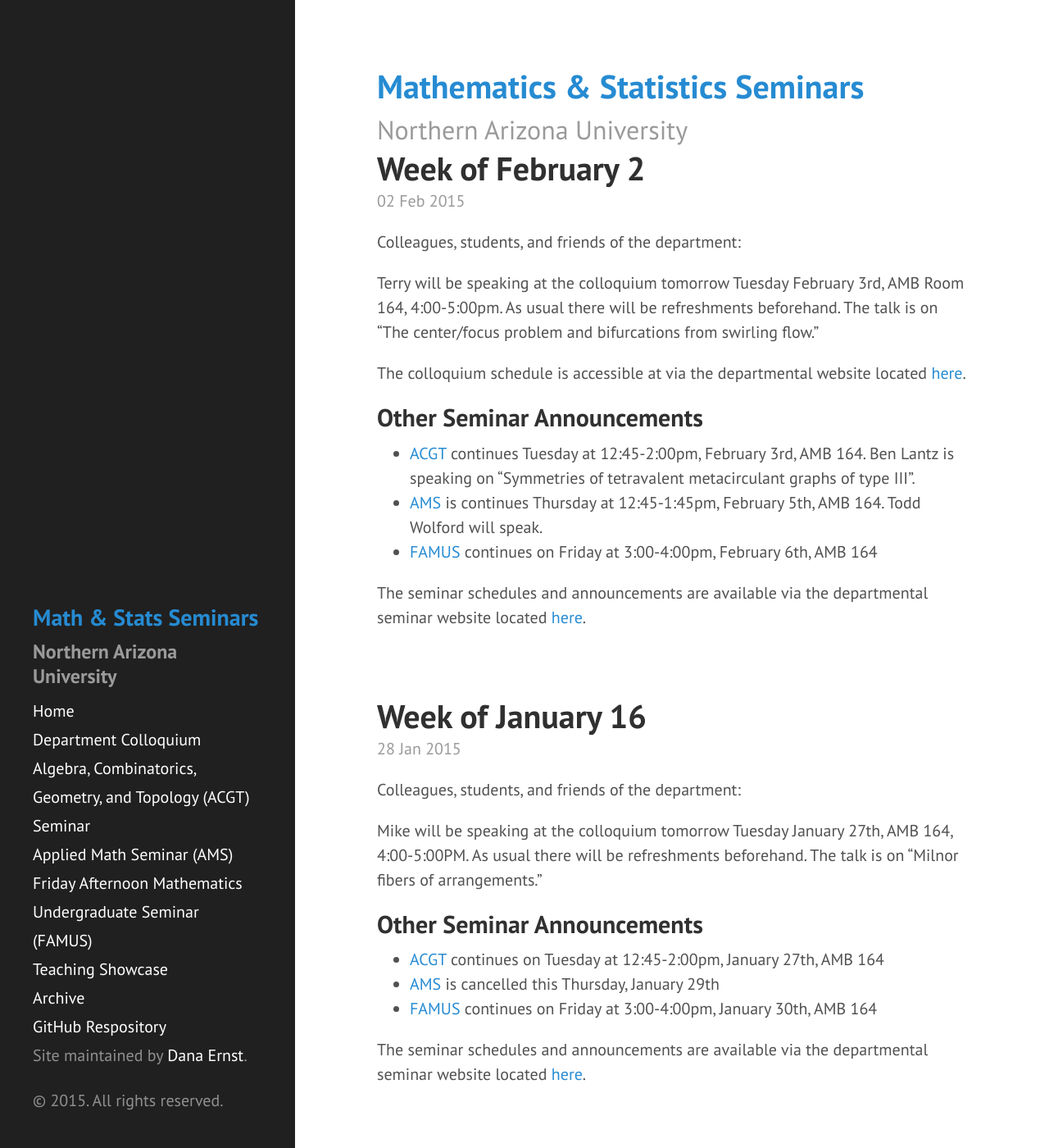
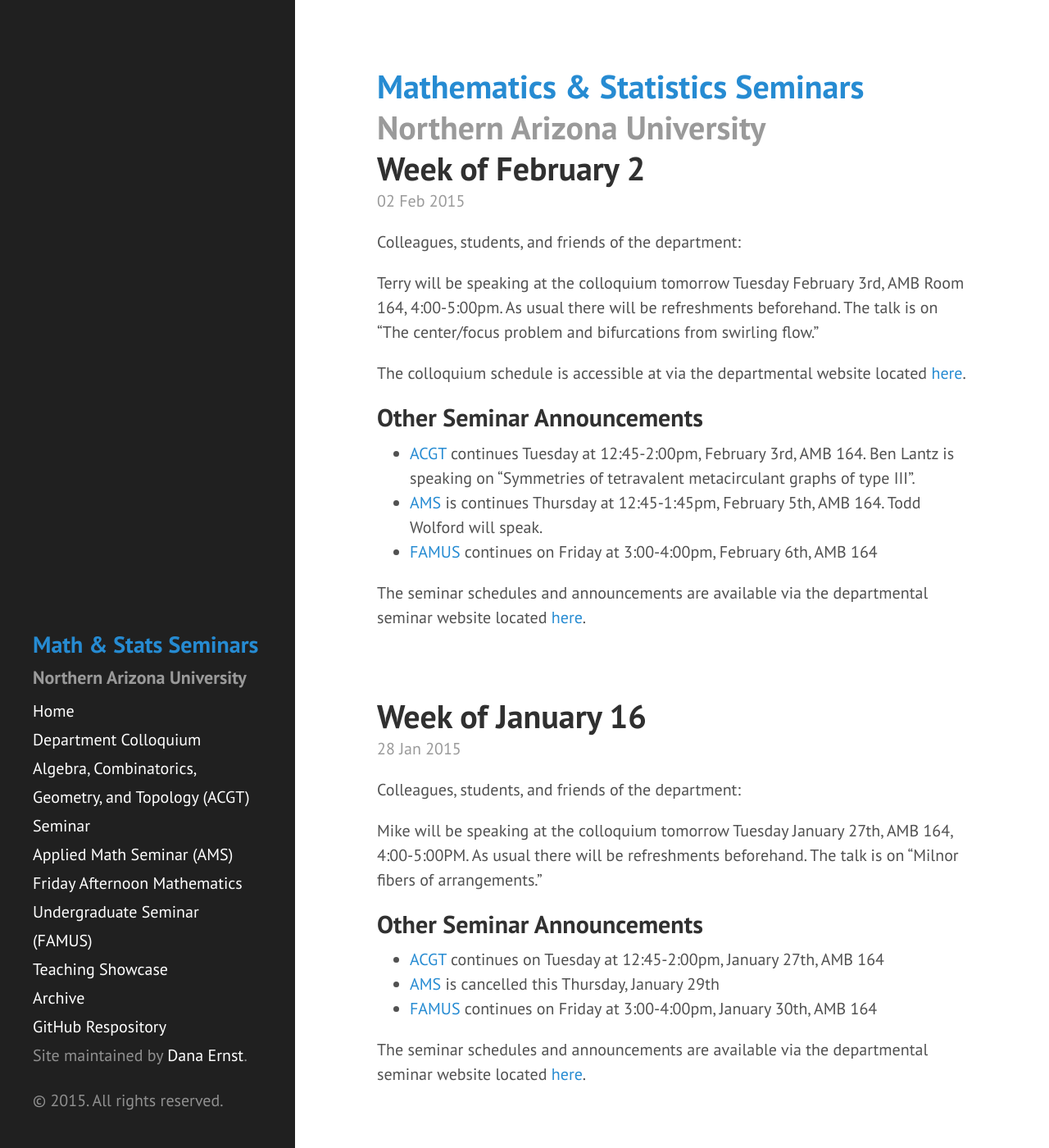
Before and after one commit to NAUMathStat/seminars, a Jekyll site: the page built from index.html, in a window 1280 px wide and 1400 px high. Shown: the whole window at 82% size. Built offline with Jekyll 4.4.1, drawn with Linux system fonts in a browser that asks for light colours; Markdown is read by kramdown in place of the engine named in the settings; the list of posts is cut into pages by our own code.

Commit message:
Tinkering

```diff
--- a/_layouts/default.html
+++ b/_layouts/default.html
@@ -12,7 +12,7 @@
 <h1 class="masthead-title">
 {{ site.title }}
 <br>
-<small>{{ site.tagline }}</small>
+<subtitle>{{ site.tagline }}</subtitle>
 </h1>
 
 {{ content }}
--- a/public/css/hyde.css
+++ b/public/css/hyde.css
@@ -79,11 +79,11 @@ html {
 /*.masthead-title a {
   color: #505050;
 } */
-.masthead-title small {
-  font-size: 80%;
-  font-weight: 400;
+.masthead-title subtitle {
+  /* font-size: 80%; */
+  /* font-weight: 400; */
   color: #9a9a9a;
-  letter-spacing: 0;
+  /* letter-spacing: 0; */
 }
 
 /* Sidebar links */
@@ -100,7 +100,7 @@ html {
 .sidebar-about h2 {
   margin-top: 0;
   color: #9a9a9a;
-  font-size: 1.2rem;
+  font-size: 1.1rem;
 }
 
 /* Sidebar nav */
```
